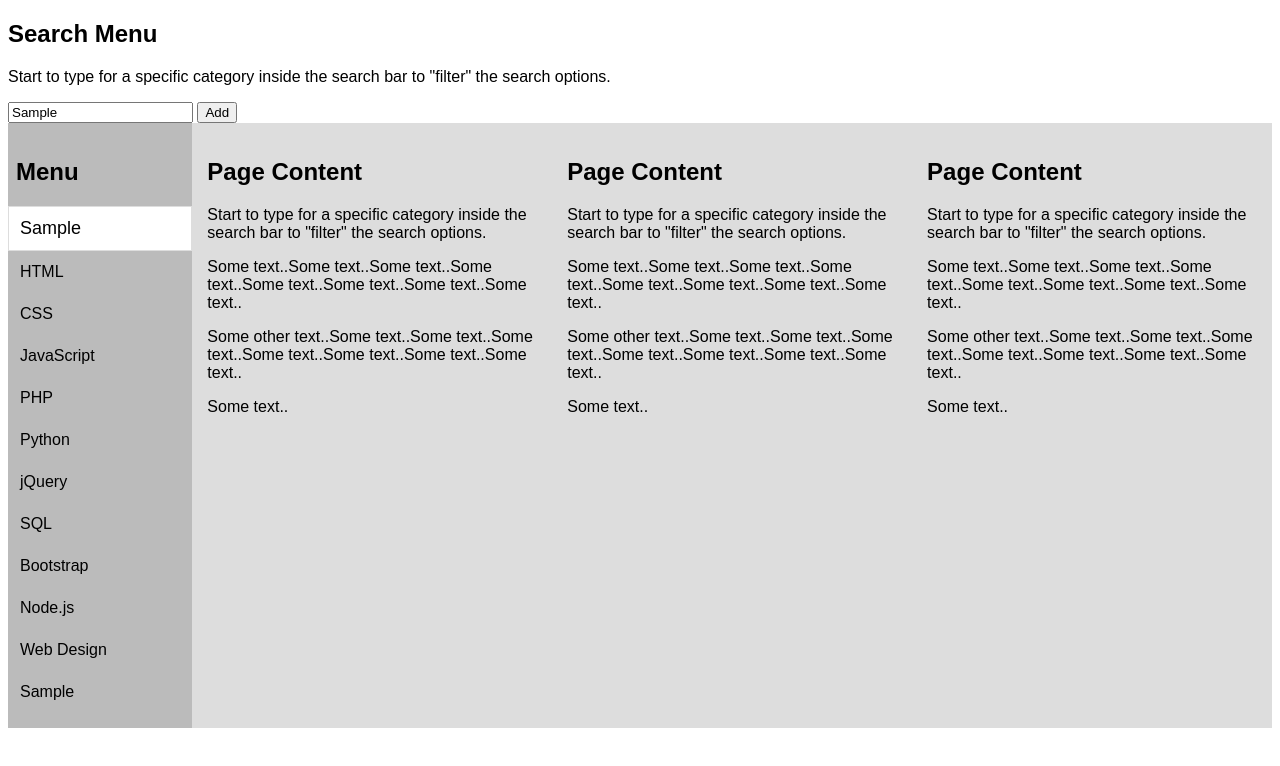
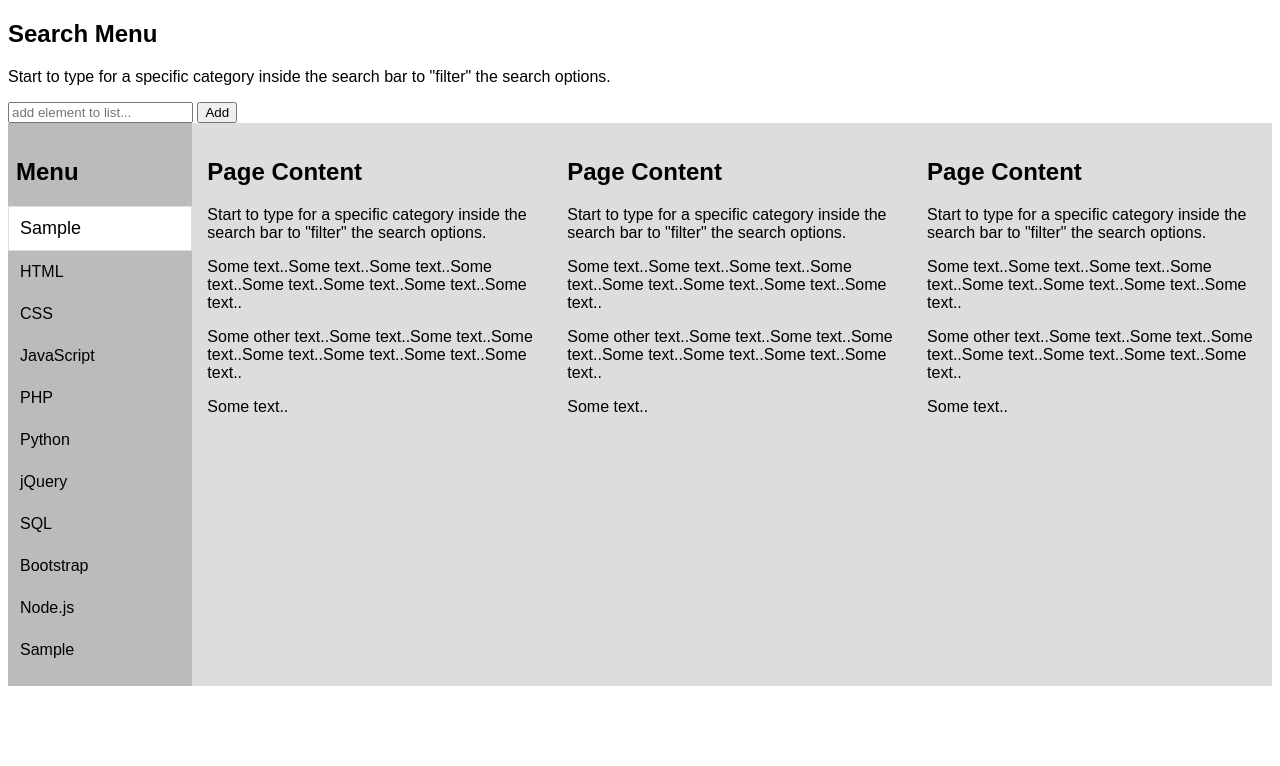
Before and after one commit to goldmouthdogg88/ZoteroClone, a plain HTML site: page index.html in a window 1280 px wide. Both pictures are taken after typing "Sample", "Sample" into the empty fields and a click on the button "Add". Drawn offline with Linux system fonts and the light colour scheme.

Commit message:
Refactored multiple functions into a single function with desired functionality.

```diff
--- a/index.html
+++ b/index.html
@@ -4,7 +4,7 @@
 <head>
   <meta charset="utf-8">
   <meta name="viewport" content="width=device-width">
-  <title>replit</title>
+  <title>ZoteroClone</title>
   <link href="style.css" rel="stylesheet" type="text/css" />
 </head>
 
@@ -13,7 +13,7 @@
 <p>Start to type for a specific category inside the search bar to "filter" the search options.</p>
 
   <input id="text-box" type="text" placeholder="add element to list..."/>
-  <button onclick="getInputFromTextBox()">Add</button>
+  <button onclick="getUserInputAndClearTextBox()">Add</button>
 
 <div class="row">
   <div class="left" style="background-color:#bbb;">
--- a/script.js
+++ b/script.js
@@ -14,39 +14,32 @@ function myFunction() {
   }
 }
 
-// <li><a href="#">Node.js</a></li>
 
-function getInputFromTextBox() {
-  let userInput;
-  userInput = document.getElementById('text-box').value;
-  if (userInput.length > 0 && userInput != '') {
-    createElement(userInput);
-  } else {
-    throw new Error(`.text-box must not be empty`);
+
+function getUserInputAndClearTextBox() {
+  let userInput, ul, li, a;
+
+  // Select the DOM Element containting user input.
+  userInput = document.getElementById('text-box');
+
+  if (userInput.value == '') {
+    return;
   }
 
 
-}
-function createElement(content) {
-  if (typeof(content) != 'string') {
-    throw new Error('Element content must be a empty.');
-  } else {
+  // create element to be appended to DOM.
 
-    let li, a;
     li = document.createElement('li');
     a = document.createElement('a');
     a.href = '#';
-    a.innerText = content
+    a.innerText = userInput.value;
     li.appendChild(a);
 
-    addElementToList(li);
-  }
+
+    // Select DOM node to pass our component
+    ul = document.getElementById('myMenu');
+    ul.appendChild(li);
+
+    console.log('removing userInput');
+    userInput.value = '';
 }
-
-function addElementToList(inputElement) {
-  let ul;
-  ul = document.getElementById('myMenu');
-  ul.appendChild(inputElement);
-}
-
-createElement('Web Design');
```
